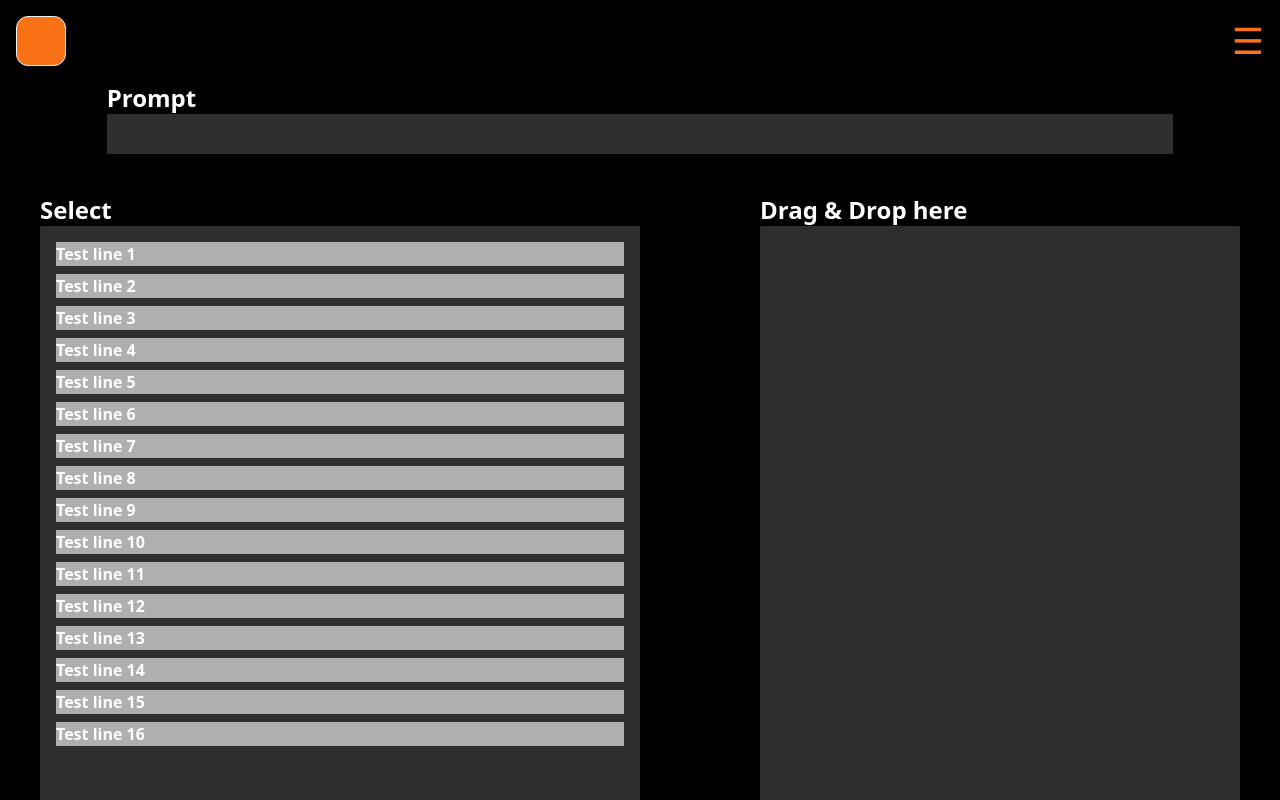
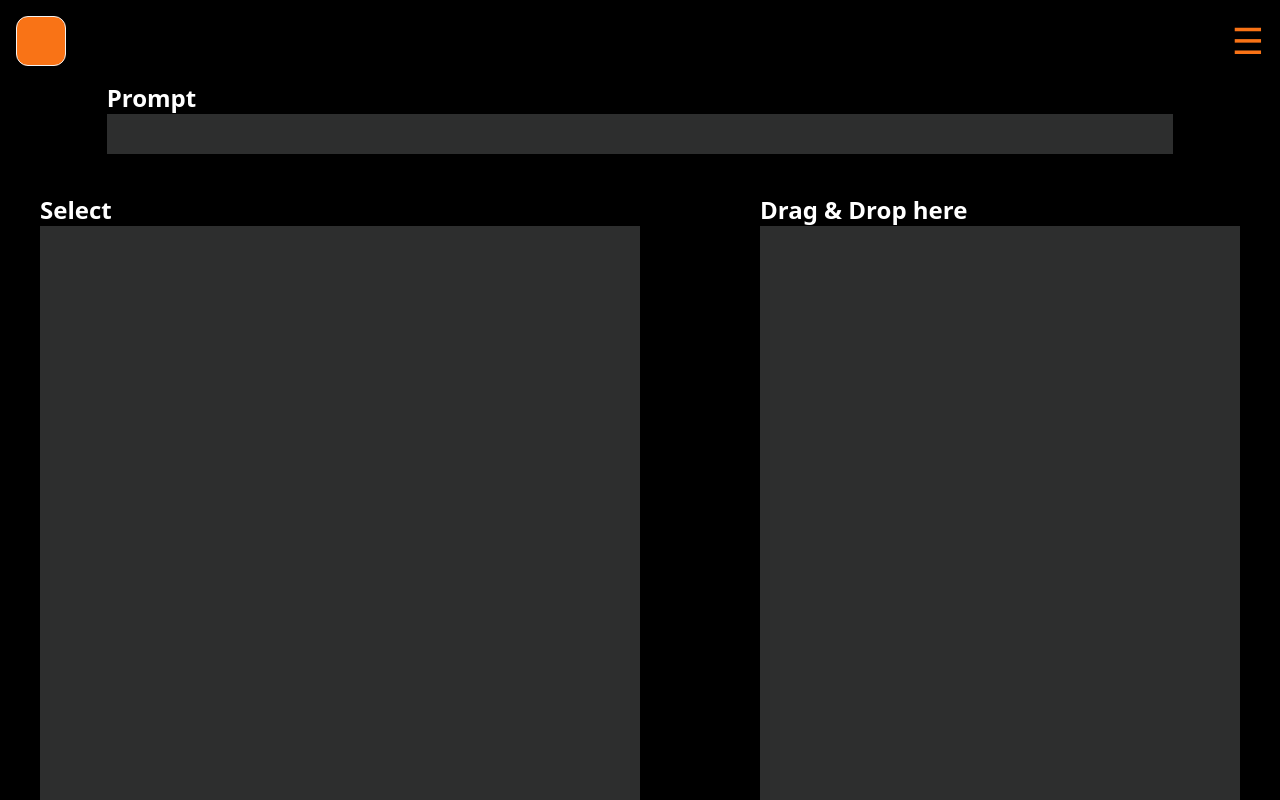
Before and after one commit to tlam333/Parson-Problems, a React (Create React App) app in the folder client/app/: page /WorkPage in a window 1280 px wide. Built offline with nearby package versions, Linux system fonts and the light colour scheme.

Commit message:
linking regenerate button on workpage with backend

```diff
--- a/client/app/src/components/NavHome.jsx
+++ b/client/app/src/components/NavHome.jsx
@@ -52,7 +52,7 @@ const NavHome = () => {
       })
 
       if (res.status == 200){
-        dispatch({type: "REGISTER", payload: res.body})
+        dispatch({type: "LOGIN", payload: res.body})
         setLoading(false)
         navigate("/CategoriesPage", {replace : true})
       }
--- a/client/app/src/pages/WorkPage.jsx
+++ b/client/app/src/pages/WorkPage.jsx
@@ -4,30 +4,25 @@ import { useState } from "react";
 import CodeBlock from "../components/CodeBlock.jsx";
 
 const WorkPage = () => {
-  const problemObject = {
-    id: "problem-1",
-    content: [
-      "Test line 1",
-      "Test line 2",
-      "Test line 3",
-      "Test line 4",
-      "Test line 5",
-      "Test line 6",
-      "Test line 7",
-      "Test line 8",
-      "Test line 9",
-      "Test line 10",
-      "Test line 11",
-      "Test line 12",
-      "Test line 13",
-      "Test line 14",
-      "Test line 15",
-      "Test line 16"
-    ],
-  };
+  let url = "http://localhost:3001/api/parsonProblem/"
+  let [lines, updateLines] = useState([]);
+  let [answerLines, updateAnswerLines] = useState([]);
 
-  let [lines, updateLines] = useState(problemObject.content);
-  let [answerLines, updateAnswerLines] = useState([]);
+  // ?topic=Correlation&theme=thomas
+  const generateProblem = () => {
+    fetch(url, {
+      method: "POST",
+      headers: {
+        'Content-Type': 'application/json',
+        'Accept': 'application/json'},
+      body: JSON.stringify({topic : "Correlation", theme :"thomas"}),
+    })
+    .then((result) => {return result.json()})
+    .then((data) => {updateLines(data.scrambledBlocks)})
+
+
+  }
+
 
   const onDragEnd = (result) => {
     const { source, destination } = result;
@@ -121,7 +116,7 @@ const WorkPage = () => {
 
             <br />
             <div className="flex justify-between w-full">
-            <button className="bg-orange-500 hover:bg-orange-600 text-black font-bold py-2 px-4 rounded">
+            <button onClick = {generateProblem} className="bg-orange-500 hover:bg-orange-600 text-black font-bold py-2 px-4 rounded">
               Regenerate
             </button>
             <button className="bg-orange-500 hover:bg-orange-600 text-black font-bold py-2 px-4 rounded">
```
Also changed, not shown: 2 other files (tests, documents, lock files or other folders).
